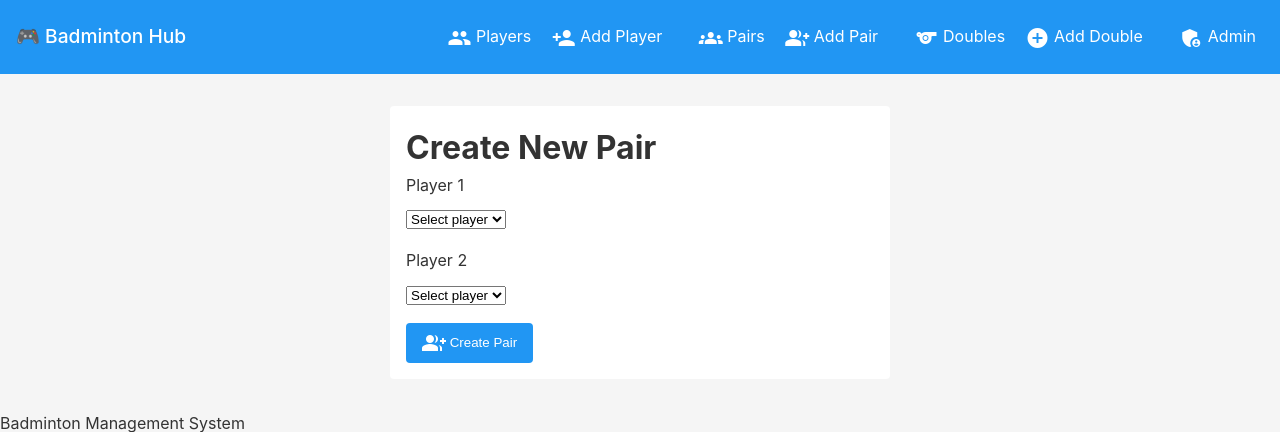
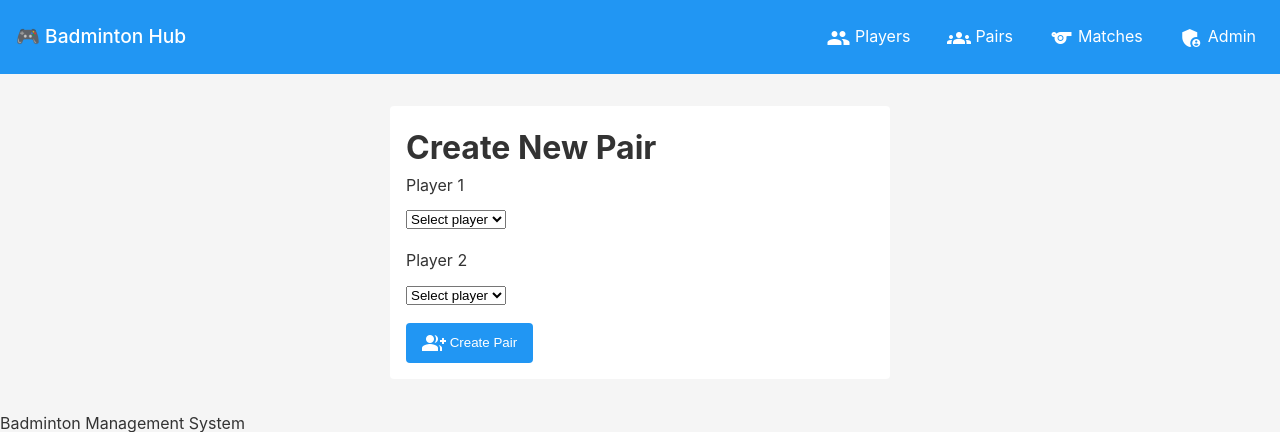
Before and after one commit to guzo-kevin/scorekeeper, a Flask app: page /add_pair in a window 1280 px wide. Shown: the top 432 px of the page. Run offline with Flask 3, Linux system fonts and the light colour scheme.

Commit message:
remove 'add' pages from navigation

```diff
--- a/templates/base.html
+++ b/templates/base.html
@@ -15,10 +15,6 @@
                     <span class="material-icons">people</span>
                     Players
                 </a>
-                <a href="{{ url_for('add_player') }}" class="nav-item">
-                    <span class="material-icons">person_add</span>
-                    Add Player
-                </a>
             </div>
 
             <!-- Pairs Section -->
@@ -27,21 +23,13 @@
                     <span class="material-icons">groups</span>
                     Pairs
                 </a>
-                <a href="{{ url_for('add_pair') }}" class="nav-item">
-                    <span class="material-icons">group_add</span>
-                    Add Pair
-                </a>
             </div>
 
-            <!-- Double Matches Section -->
+            <!-- Matches Section -->
             <div class="nav-group">
                 <a href="{{ url_for('double_matches') }}" class="nav-item">
                     <span class="material-icons">sports</span>
-                    Doubles
-                </a>
-                <a href="{{ url_for('add_double_match') }}" class="nav-item">
-                    <span class="material-icons">add_circle</span>
-                    Add Double
+                    Matches
                 </a>
             </div>
 
```
